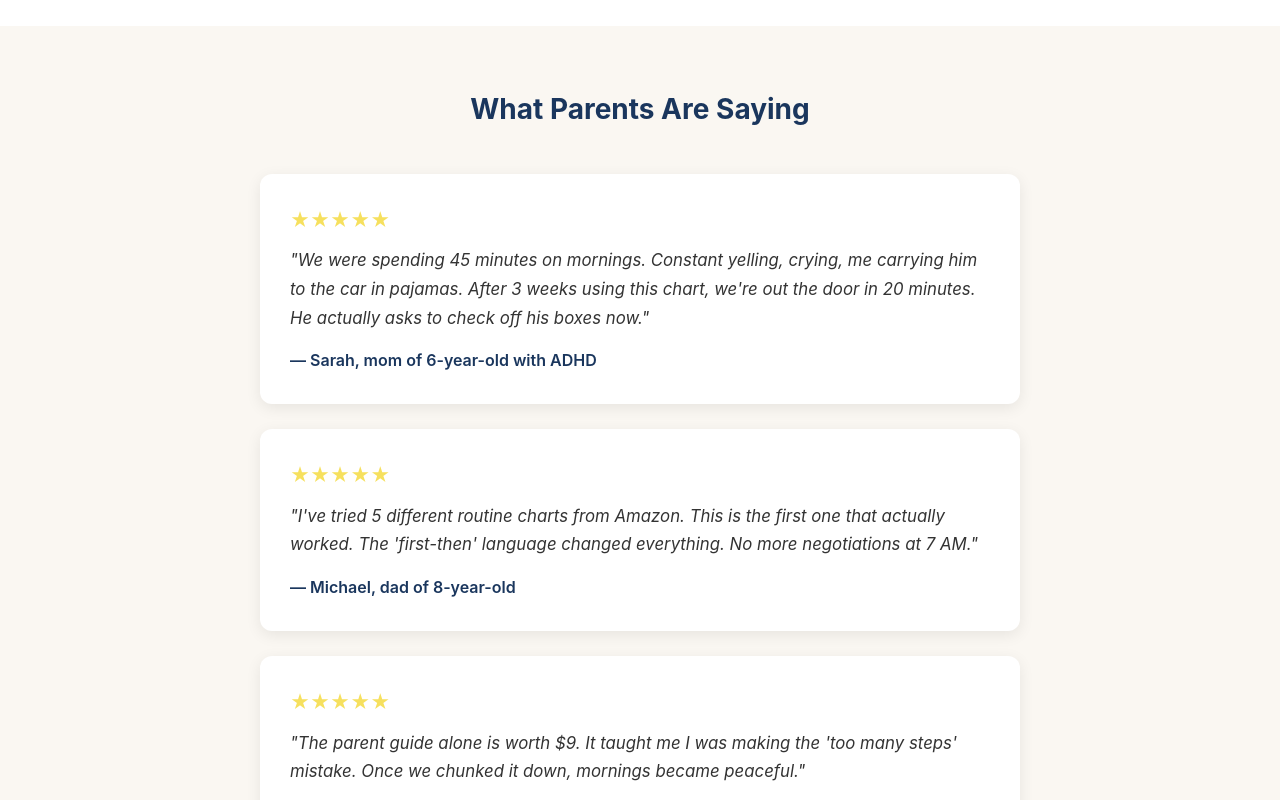
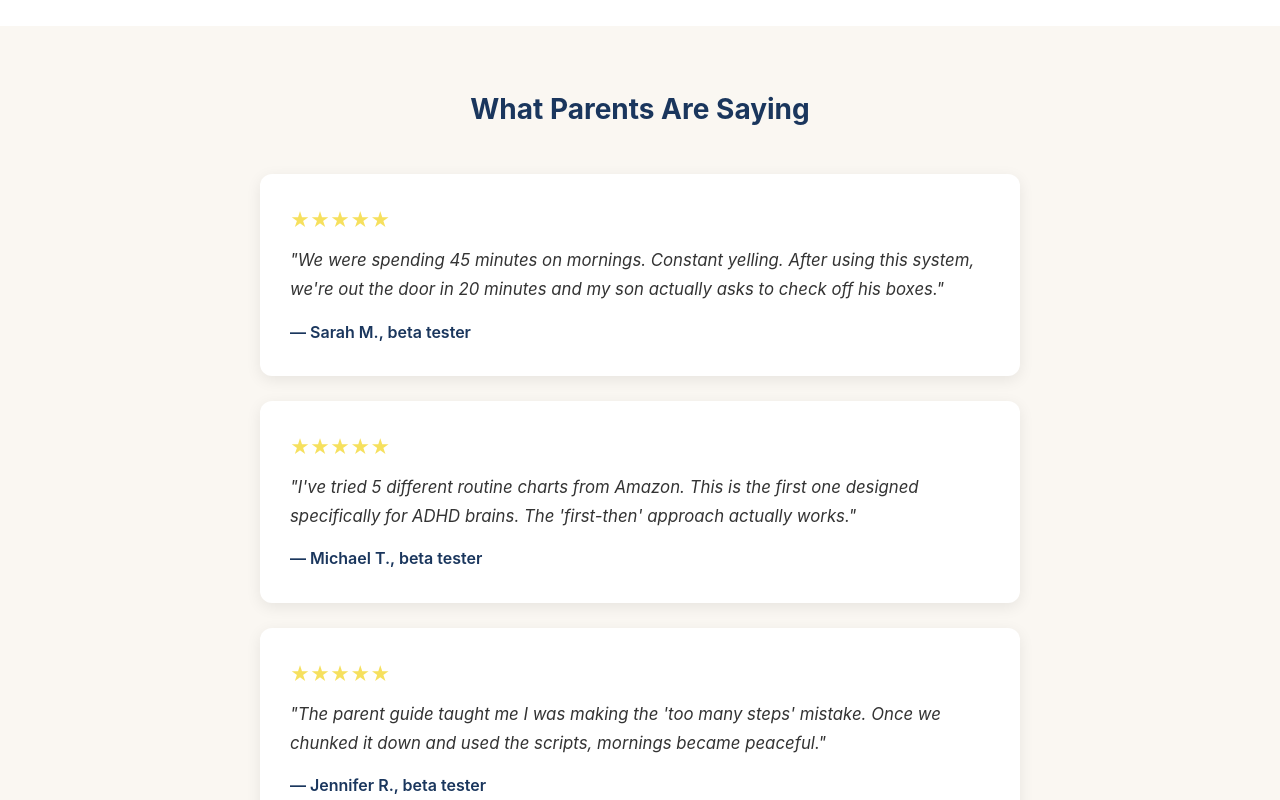
Before and after one commit to thecaptainsmit/focused-family-landing, a plain HTML site: page index.html in a window 1280 px wide. Shown: the part 2000-2800 px from the top of the page. Drawn offline with Linux system fonts and the light colour scheme.

Commit message:
removed fake social proof - honest beta positioning

```diff
--- a/index.html
+++ b/index.html
@@ -75,7 +75,7 @@
             <h1>End Morning Battles with Your ADHD Child</h1>
             <p>The science-based morning routine system that helps kids get ready calmly in 20 minutes — without yelling, bribing, or carrying them to the car in pajamas</p>
             <a href="#buy" class="cta">Get the System ($9) →</a>
-            <p class="social-proof">⭐ Join 500+ parents who've transformed their mornings</p>
+            <p class="social-proof">⭐ Beta launch: Be the first to try this system</p>
         </div>
     </section>
 
@@ -138,20 +138,20 @@
 
             <div class="testimonial-card">
                 <div class="stars">★★★★★</div>
-                <p>"We were spending 45 minutes on mornings. Constant yelling, crying, me carrying him to the car in pajamas. After 3 weeks using this chart, we're out the door in 20 minutes. He actually asks to check off his boxes now."</p>
-                <cite>— Sarah, mom of 6-year-old with ADHD</cite>
+                <p>"We were spending 45 minutes on mornings. Constant yelling. After using this system, we're out the door in 20 minutes and my son actually asks to check off his boxes."</p>
+                <cite>— Sarah M., beta tester</cite>
             </div>
 
             <div class="testimonial-card">
                 <div class="stars">★★★★★</div>
-                <p>"I've tried 5 different routine charts from Amazon. This is the first one that actually worked. The 'first-then' language changed everything. No more negotiations at 7 AM."</p>
-                <cite>— Michael, dad of 8-year-old</cite>
+                <p>"I've tried 5 different routine charts from Amazon. This is the first one designed specifically for ADHD brains. The 'first-then' approach actually works."</p>
+                <cite>— Michael T., beta tester</cite>
             </div>
 
             <div class="testimonial-card">
                 <div class="stars">★★★★★</div>
-                <p>"The parent guide alone is worth $9. It taught me I was making the 'too many steps' mistake. Once we chunked it down, mornings became peaceful."</p>
-                <cite>— Jennifer, mom of twins with ADHD</cite>
+                <p>"The parent guide taught me I was making the 'too many steps' mistake. Once we chunked it down and used the scripts, mornings became peaceful."</p>
+                <cite>— Jennifer R., beta tester</cite>
             </div>
         </div>
     </section>
@@ -165,7 +165,7 @@
                 <input type="email" placeholder="Enter your email" required>
                 <button type="submit">Send Me Free Tips</button>
             </form>
-            <p style="font-size: 0.85rem; margin-top: 15px; opacity: 0.8;">No spam. Unsubscribe anytime. 12,000+ parents subscribed.</p>
+            <p style="font-size: 0.85rem; margin-top: 15px; opacity: 0.8;">No spam. Unsubscribe anytime.</p>
         </div>
     </section>
 
@@ -220,7 +220,7 @@
     <section class="section" style="background: #1a365d; color: white; text-align: center;">
         <div class="container">
             <h2 style="color: white;">Ready for Calmer Mornings?</h2>
-            <p style="margin-bottom: 25px; opacity: 0.9;">Join 500+ parents who've ended morning battles</p>
+            <p style="margin-bottom: 25px; opacity: 0.9;">Based on behavioral science research · 30-day guarantee</p>
             <a href="#" class="cta" style="font-size: 1.2rem;">Get the System ($9) →</a>
             <p style="margin-top: 20px; font-size: 0.9rem; opacity: 0.8;">30-day money-back guarantee</p>
         </div>
```
